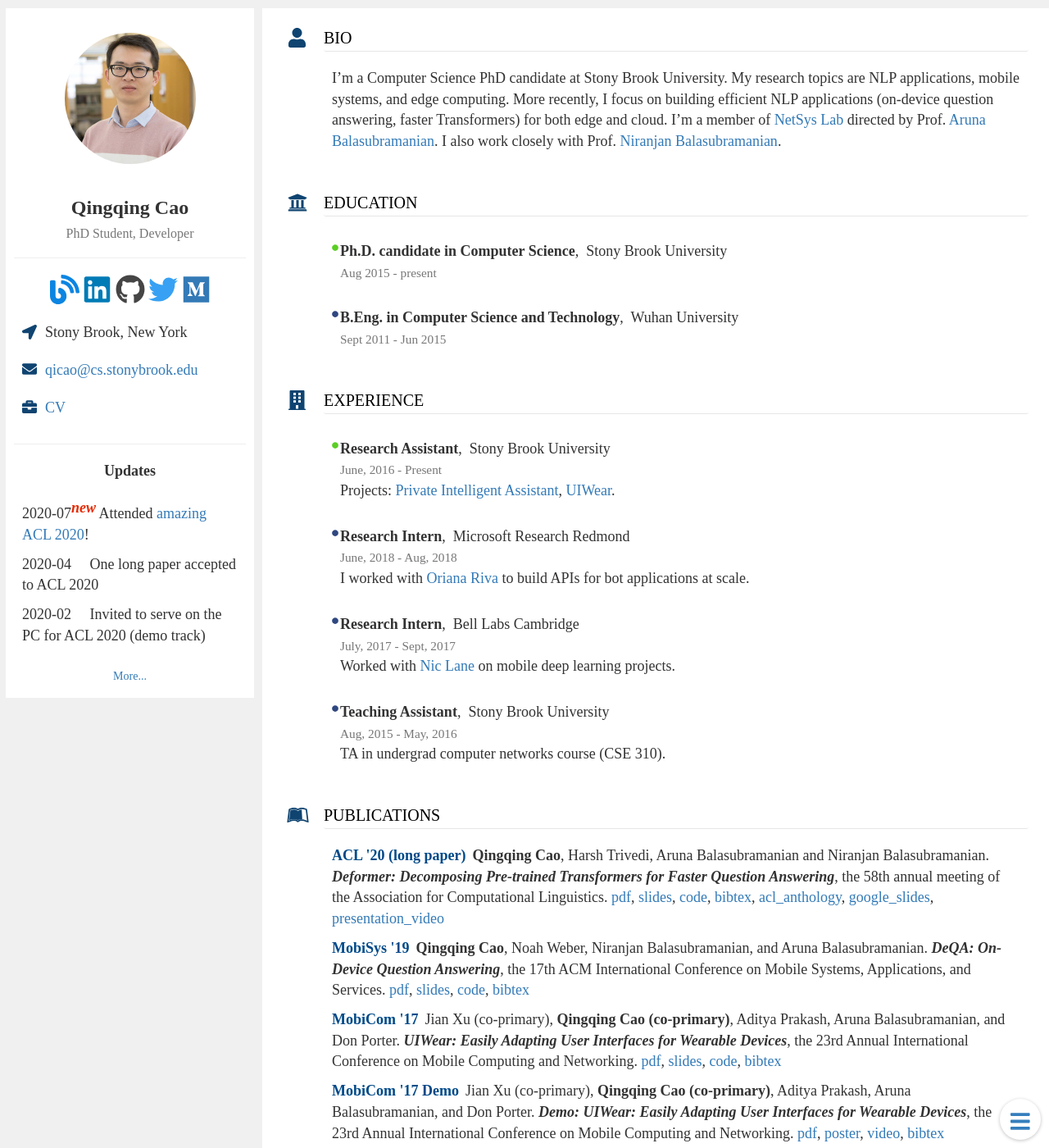
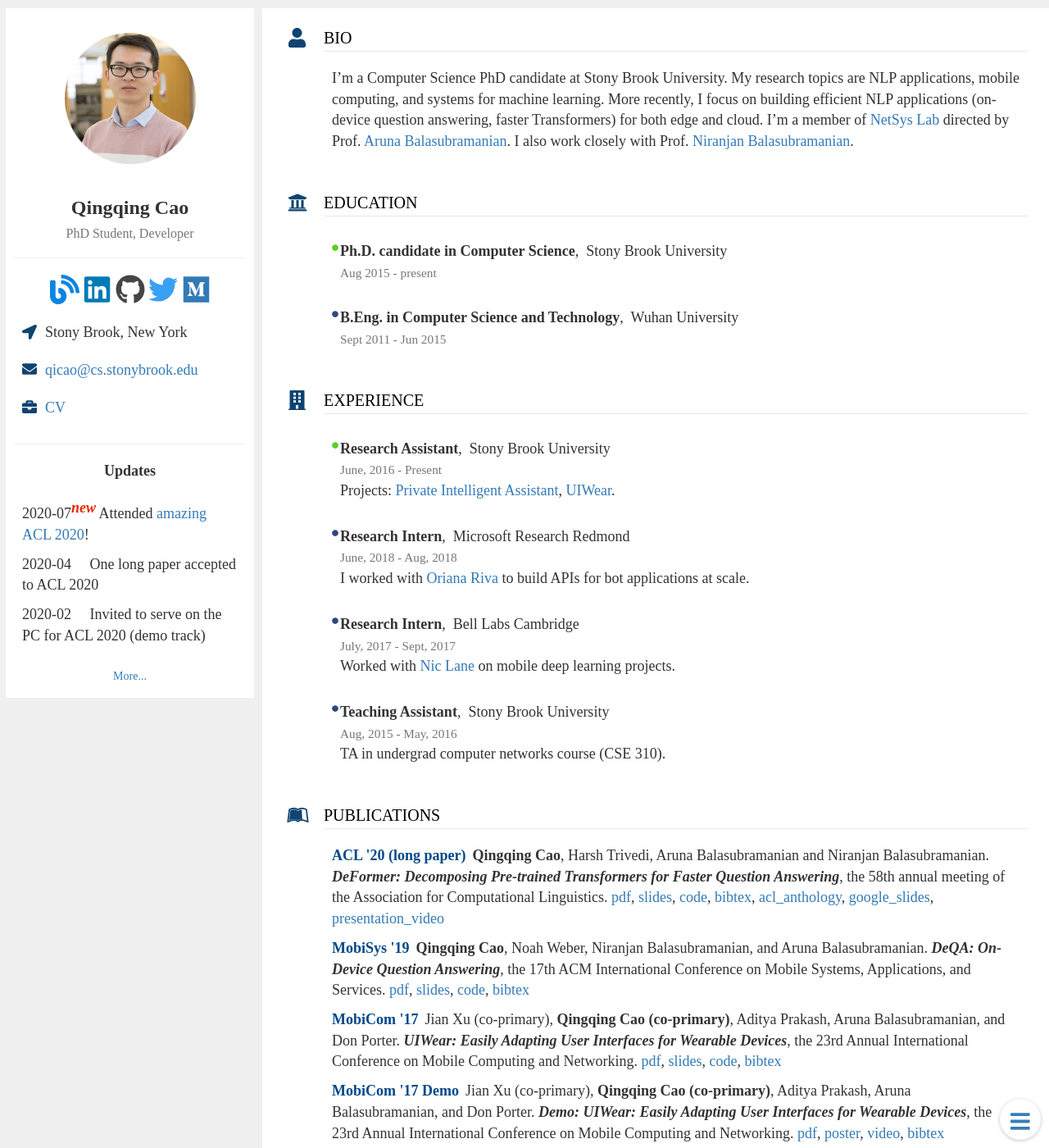
Before and after one commit to csarron/csarron.github.io, a Jekyll site: the page built from index.md, in a window 1280 px wide and 1400 px high. Shown: the whole window at 82% size. Built offline with Jekyll 4.4.1, drawn with Linux system fonts in a browser that asks for light colours.

Commit message:
update bio

```diff
--- a/index.md
+++ b/index.md
@@ -58,7 +58,7 @@ bio:
  name: Bio
  style: fas fa-lg fa-user
  content: >
-  I'm a Computer Science PhD candidate at Stony Brook University. My research topics are NLP applications, mobile systems, and edge computing. More recently, I focus on building efficient NLP applications (on-device question answering, faster Transformers) for both edge and cloud. I'm a member of [NetSys Lab](https://netsys.cs.stonybrook.edu/) directed by Prof. [Aruna Balasubramanian](http://www3.cs.stonybrook.edu/~arunab/index.html). I also work closely with Prof. [Niranjan Balasubramanian](http://www3.cs.stonybrook.edu/~niranjan/index.html).
+  I'm a Computer Science PhD candidate at Stony Brook University. My research topics are NLP applications, mobile computing, and systems for machine learning. More recently, I focus on building efficient NLP applications (on-device question answering, faster Transformers) for both edge and cloud. I'm a member of [NetSys Lab](https://netsys.cs.stonybrook.edu/) directed by Prof. [Aruna Balasubramanian](http://www3.cs.stonybrook.edu/~arunab/index.html). I also work closely with Prof. [Niranjan Balasubramanian](http://www3.cs.stonybrook.edu/~niranjan/index.html).
 history:
   - name: Education
     style: fas fa-university
@@ -98,7 +98,7 @@ pub:
         - id: deformer
           type: ACL '20 (long paper)
           author: <strong>Qingqing Cao</strong>, Harsh Trivedi, Aruna Balasubramanian and Niranjan Balasubramanian.
-          paper: "Deformer: Decomposing Pre-trained Transformers for Faster Question Answering"
+          paper: "DeFormer: Decomposing Pre-trained Transformers for Faster Question Answering"
           conference: the 58th annual meeting of the Association for Computational Linguistics.
           resource: >
             [pdf](/assets/deformer.pdf), [slides](/assets/deformer_slides.pptx), [code](https://github.com/StonyBrookNLP/deformer), [bibtex](https://www.aclweb.org/anthology/2020.acl-main.411.bib),  [acl_anthology](https://www.aclweb.org/anthology/2020.acl-main.411), [google_slides](https://docs.google.com/presentation/d/1TTjr8jSBfR4vQr_DiaXfnCEhwVq_OWPS6HPpn1aColQ), [presentation_video](https://slideslive.com/38929429/deformer-decomposing-pretrained-transformers-for-faster-question-answering)
```
